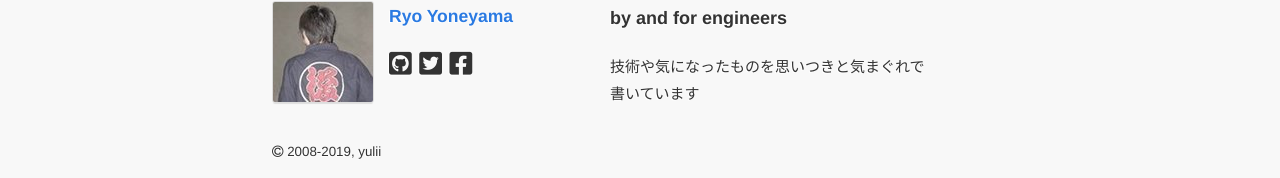
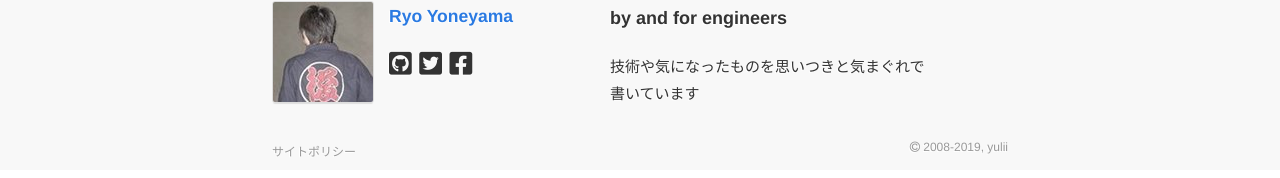
Before and after one commit to yulii/yulii.github.io, a Jekyll site: the page built from resume.md, in a window 1280 px wide. Shown: the part 1433-1611 px from the top of the page. Built offline with Jekyll 4.4.1, drawn with Linux system fonts in a browser that asks for light colours; nearby versions of some CDN libraries.

Commit message:
Add site policy

```diff
--- a/_includes/footer.html
+++ b/_includes/footer.html
@@ -9,6 +9,11 @@
         <p class="text">{{ site.description }}</p>
       </div>
     </div>
-    <p><small><i class="fa fa-copyright"></i>&nbsp;{{ site.copyright }}</small></p>
+    <ul class="footer-link">
+      <li><a href="/policy.html">サイトポリシー</a></li>
+    </ul>
+    <p class="footer-copyright">
+      <i class="fa fa-copyright"></i>&nbsp;{{ site.copyright }}
+    </p>
   </div>
 </footer>
--- a/_sass/_layout.scss
+++ b/_sass/_layout.scss
@@ -110,6 +110,27 @@ h1, h2, h3, h4, h5, h6 {
   margin-bottom: $spacing-unit / 2;
 }
 
+.footer-link {
+  float: left;
+
+  li {
+    display: inline;
+    margin-right: $spacing-unit / 2;
+    color: #999;
+    font-size: 0.75em;
+  }
+
+  a {
+    color: #999;
+  }
+}
+
+.footer-copyright {
+  float: right;
+  color: #999;
+  font-size: 0.75em;
+}
+
 .footer-col-wrapper {
     font-size: 15px;
     margin-left: -$spacing-unit / 2;
```
Also changed, not shown: policy.md (added, +37 -0 lines), resume.md (+1 -1 lines), _layouts/page.html (renamed from _layouts/resume.html).
